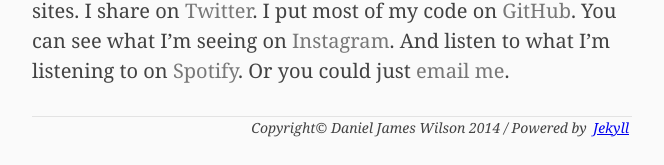
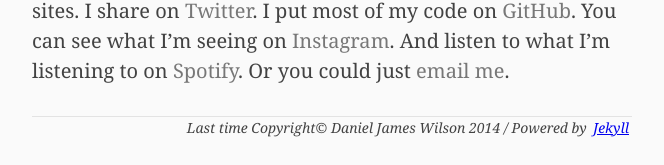
Before and after one commit to danwlsn/djangodan.github.io, a Jekyll site: the page built from about/index.md, in a window 1280 px wide. Shown: the part 980-1145 px from the top of the page, without its empty margins (308-972 px from the left). Built offline with Jekyll 4.4.1, drawn with Linux system fonts in a browser that asks for light colours; nearby versions of some CDN libraries; Markdown is read by kramdown in place of the engine named in the settings.

Commit message:
last one

```diff
--- a/_layouts/default.html
+++ b/_layouts/default.html
@@ -31,7 +31,7 @@
         {{ content }}
       </article>
       <footer>
-        <p><em>Copyright&copy Daniel James Wilson 2014 / Powered by <a class="jekyll" href="http://jekyllrb.com"><span class="jek">Jek</span><span class="yll">yll</span></a> <span class="hyde">and Mr Hyde.</span></em></p>
+        <p><em>Last time Copyright&copy Daniel James Wilson 2014 / Powered by <a class="jekyll" href="http://jekyllrb.com"><span class="jek">Jek</span><span class="yll">yll</span></a> <span class="hyde">and Mr Hyde.</span></em></p>
       </footer>
     </div>
 
```
